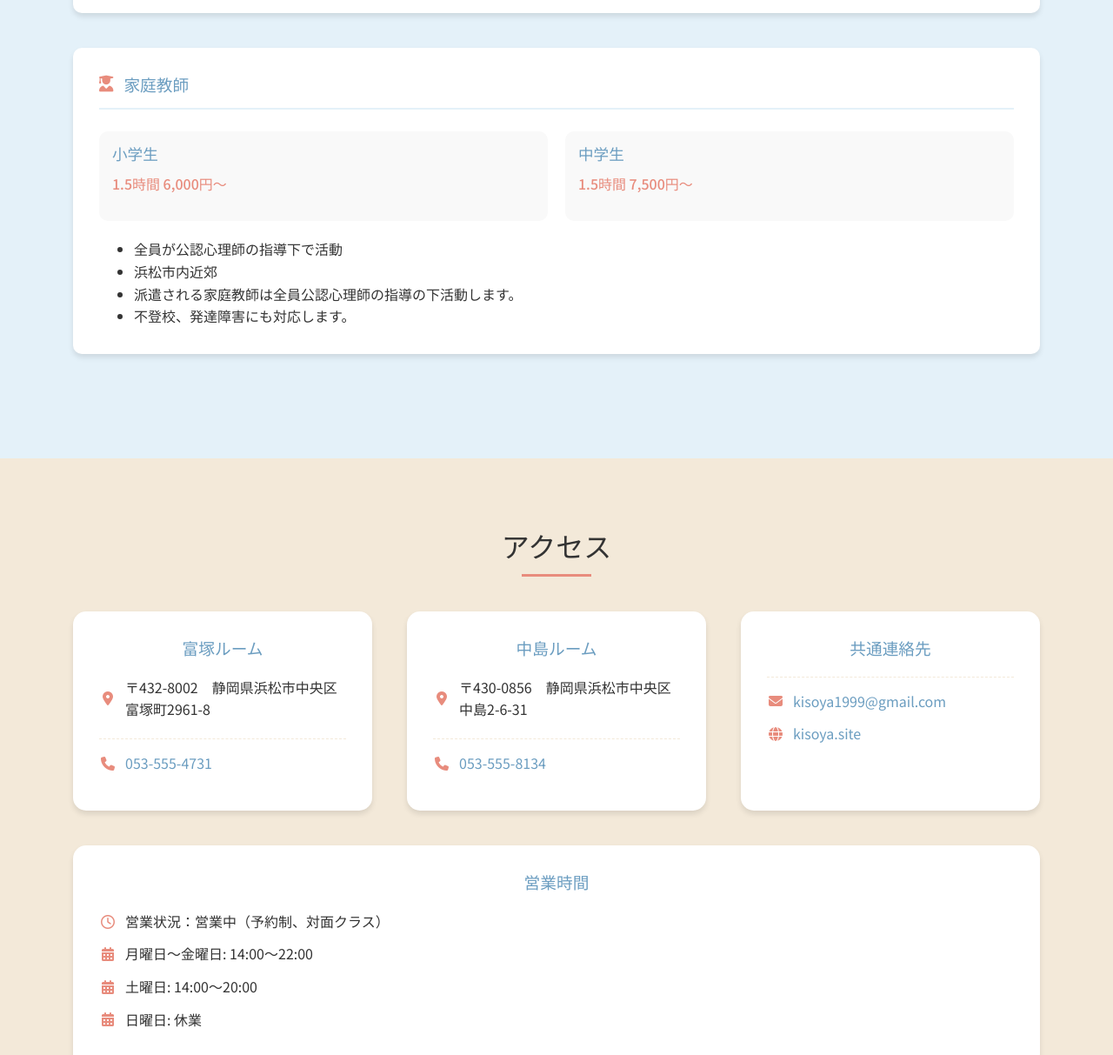
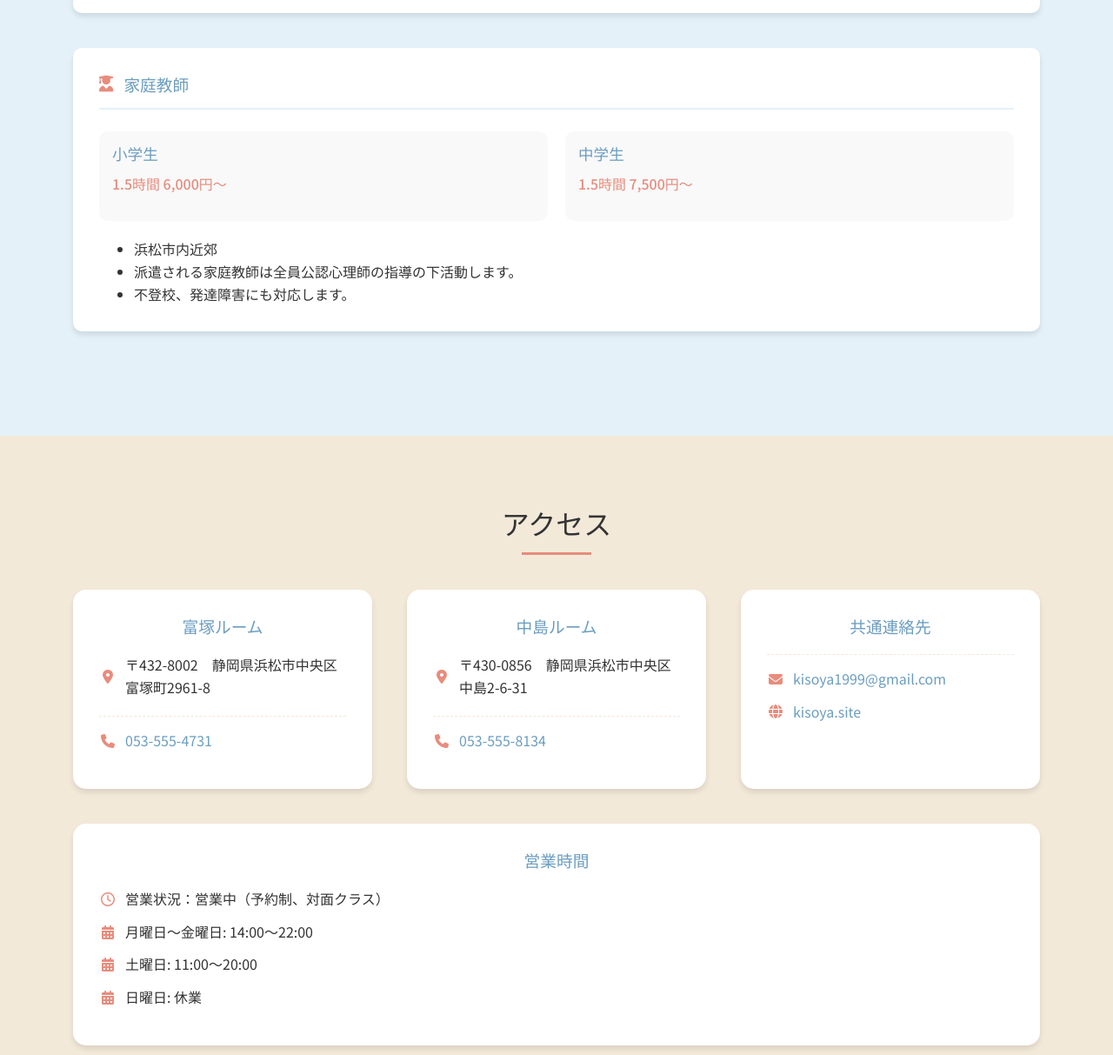
Before and after one commit to ramalong/kisoya.site, a plain HTML site: page index.html in a window 1280 px wide. Shown: the part 4549-5762 px from the top of the page at 87% size. Drawn offline with Linux system fonts and the light colour scheme.

```diff
--- a/index.html
+++ b/index.html
@@ -289,7 +289,6 @@
           </div>
            <div class="wrap">
                 <ul class="support-list">
-                    <li>全員が公認心理師の指導下で活動</li>
                     <li>浜松市内近郊</li>
                     <li>派遣される家庭教師は全員公認心理師の指導の下活動します。</li>
                     <li>不登校、発達障害にも対応します。</li>
@@ -347,7 +346,7 @@
         <h3>営業時間</h3>
         <p><i class="far fa-clock"></i> 営業状況：営業中（予約制、対面クラス）</p>
         <p><i class="fas fa-calendar-alt"></i> 月曜日～金曜日: 14:00～22:00</p>
-        <p><i class="fas fa-calendar-alt"></i> 土曜日: 14:00～20:00</p>
+        <p><i class="fas fa-calendar-alt"></i> 土曜日: 11:00～20:00</p>
         <p><i class="fas fa-calendar-alt"></i> 日曜日: 休業</p>
       </div>
     </div>
```
